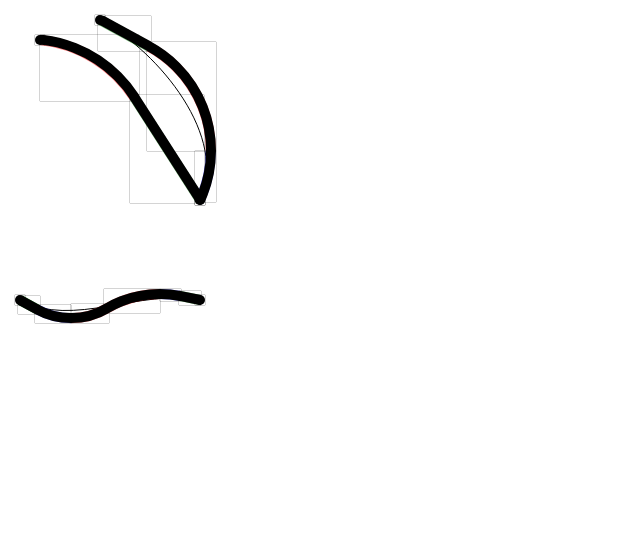
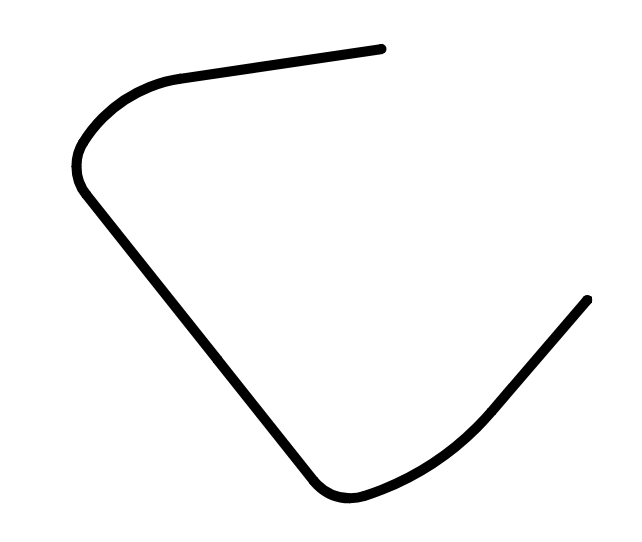
Before and after one commit to tompng/nazca_cat, a plain HTML site: page index.html in a window 1280 px wide. Shown: the whole page, without its empty margins (0-642 px from the left). Drawn offline with Linux system fonts and the light colour scheme.

Commit message:
subpixel position

```diff
--- a/index.html
+++ b/index.html
@@ -65,7 +65,7 @@ function addCSSElement(base, before) {
   function cssToString(css) {
     const rules = []
     for (const key in css) {
-      const value = ['left', 'top', 'width', 'height'].includes(key) ? Math.round(100 * css[key]) / 100 + 'px' : css[key]
+      const value = ['left', 'top', 'width', 'height'].includes(key) ? round(css[key]) + 'px' : css[key]
       rules.push(key.replace(/[A-Z]/, v => '-' + v.toLocaleLowerCase()) + ':' + value + ';')
     }
     return rules.join('')
@@ -74,17 +74,23 @@ function addCSSElement(base, before) {
   styles.push(`${selector}:before{${cssToString(before)}}`)
 }
 function addLineCap({ x, y }, w) {
+  const lx = x - w / 2
+  const ly = y - w / 2
   addCSSElement(
-    { left: x - w / 2, top: y - w / 2, width: w, height: w },
+    { left: Math.floor(lx), top: Math.floor(ly), width: w + 1, height: w + 1 },
     {
       left: 0, top: 0, width: w, height: w,
       borderRadius: '50%',
+      transform: `translate(${lx - Math.floor(lx)}px,${ly - Math.floor(ly)}px)`,
       border: 'none',
       background: 'black'
     }
   )
 }
-function addCircle({ x, y, r, thStart, thEnd }, w) {
+function round(v, n = 100) {
+  return Math.round(v * n) / n
+}
+function addArc({ x, y, r, thStart, thEnd }, w) {
   const xs = []
   const ys = []
   ;[thStart, thEnd].forEach(th => {
@@ -93,11 +99,21 @@ function addCircle({ x, y, r, thStart, thEnd }, w) {
       ys.push(y + (r + wdir * w / 2) * Math.sin(th))
     })
   })
-  const left = Math.min(...xs)
-  const top = Math.min(...ys)
+  const left = Math.floor(Math.min(...xs))
+  const top = Math.floor(Math.min(...ys))
+  const cx = x - left - r - w / 2
+  const cy = y - top - r - w / 2
+  const csize = 2 * r + w
+  const icx = Math.floor(cx)
+  const icy = Math.floor(cy)
+  const icsize = Math.floor(csize)
   addCSSElement(
-    { left, top, width: Math.max(...xs) - left, height: Math.max(...ys) - top },
-    { left: x - left - r - w / 2, top: y - top - r - w / 2, width: 2 * r + w, height: 2 * r + w, borderRadius: '50%' }
+    { left, top, width: Math.ceil(Math.max(...xs) - left), height: Math.ceil(Math.max(...ys) - top) },
+    {
+      left: icx, top: icy, width: icsize, height: icsize,
+      transform: `translate(${round(cx - icx + (csize - icsize) / 2)}px,${round(cy - icy + (csize - icsize) / 2)}px)scale(${round(csize / icsize, 10000)})`,
+      borderRadius: '50%',
+    }
   )
 }
 function addLine({ x, y, length, th }, w){
@@ -111,18 +127,20 @@ function addLine({ x, y, length, th }, w){
       ys.push(y + t * length * sin - wdir * w / 2 * cos)
     })
   })
-  const left = Math.min(...xs)
-  const top = Math.min(...ys)
+  const left = Math.floor(Math.min(...xs))
+  const top = Math.floor(Math.min(...ys))
   const center = { x: x + cos * length / 2, y: y + sin * length / 2 }
-  const width = Math.abs(length) + w
+  const width = Math.ceil(Math.abs(length) + w)
+  const lx = center.x - left - width / 2
+  const ly = center.y - top - w / 2
   addCSSElement(
-    { left, top, width: Math.max(...xs) - left, height: Math.max(...ys) - top },
+    { left, top, width: Math.ceil(Math.max(...xs) - left), height: Math.ceil(Math.max(...ys) - top) },
     {
-      left: center.x - left - width / 2,
-      top: center.y - top - w / 2,
+      left: Math.floor(lx),
+      top: Math.floor(ly),
       width,
       height: w,
-      transform: `rotate(${Math.round(th * 180 / Math.PI * 100) / 100}deg)`,
+      transform: `translate(${round(lx - Math.floor(lx))}px,${round(ly - Math.floor(ly))}px)rotate(${round(th * 180 / Math.PI, 1000)}deg)`,
       background: 'black',
       border: 'none',
     }
@@ -154,23 +172,62 @@ function curve(p1, p2, w) {
     g.stroke()
   })
   g.restore()
-  circles.forEach(circle => addCircle(circle, w))
+  circles.forEach(circle => addArc(circle, w))
   lines.forEach(line => addLine(line, w))
   addLineCap(p1, w)
   addLineCap(p2, w)
 }
 
+function addPath(points, w, closed = false) {
+  const size = points.length
+  var params = points.map(({ x, y }) => ({ x, y, dx: 0, dy: 0 }))
+  for (let n = 0; n < 4; n++) {
+    for (let i = 0; i < size; i++) {
+      let ia = (i - 1 + size) % size
+      let ib = (i + 1) % size
+      let k = 4
+      if (!closed) {
+        if (i === 0) { ia = i; k = 2 }
+        if (i === size - 1) { ib = i; k = 2 }
+      }
+      const cx = 3 * (params[ib].x - params[ia].x)
+      const cy = 3 * (params[ib].y - params[ia].y)
+      const pa = params[ia]
+      const pb = params[ib]
+      params[i].dx = (cx - pa.dx - pb.dx) / k
+      params[i].dy = (cy - pa.dy - pb.dy) / k
+    }
+  }
+  console.log(params)
+  const pointsWithTheta = params.map(({ x, y, dx, dy }) => ({ x, y, th: Math.atan2(dy, dx) }))
+  for (let i = 0; i < size - (closed ? 0 : 1); i++) {
+    const a = pointsWithTheta[i]
+    const b = pointsWithTheta[(i + 1) % size]
+    const [lines, circles] = curveToSegments(a, b)
+    console.log(a, b, circles, lines)
+    circles.forEach(c => addArc(c, w))
+    lines.forEach(l => addLine(l, w)) // TODO: line merge
+  }
+  if (!closed) {
+    addLineCap(points[0], w)
+    addLineCap(points[points.length - 1], w)
+  }
+}
 
 const lineWidth = 10
-curve({ x: 40, y: 40, th: 0.1 }, { x: 200, y: 200, th: 1 }, lineWidth)
-curve({ x: 100, y: 20, th: 0.5 }, { x: 200, y: 200, th: 2 }, lineWidth)
-curve({ x: 20, y: 300, th: 0.5 }, { x: 200, y: 300, th: 0.2 }, lineWidth)
+const points = []
+for (i = 0; i < 5; i++) {
+  const r = 100 + 200 * Math.random()
+  const th = 2 * Math.PI * i / 5
+  points.push({ x: 300 + r * Math.cos(th), y: 300 + r * Math.sin(th) })
+}
+addPath(points, lineWidth)
 
 const style = document.createElement('style')
 const baseStyles = `
 div,canvas{position:absolute;left:0;top:0}
-div{position:absolute;box-shadow:0 0 1px red;}
-i{position:absolute;overflow:hidden;box-shadow:0 0 1px black;}
+div{position:absolute;}
+i{position:absolute;overflow:hidden;}
 i:before{content:'';position:absolute;box-sizing:border-box;border:${lineWidth}px solid black;transform-origin: center;}
 `
 style.textContent = baseStyles + '\n' + styles.join('\n')
```
